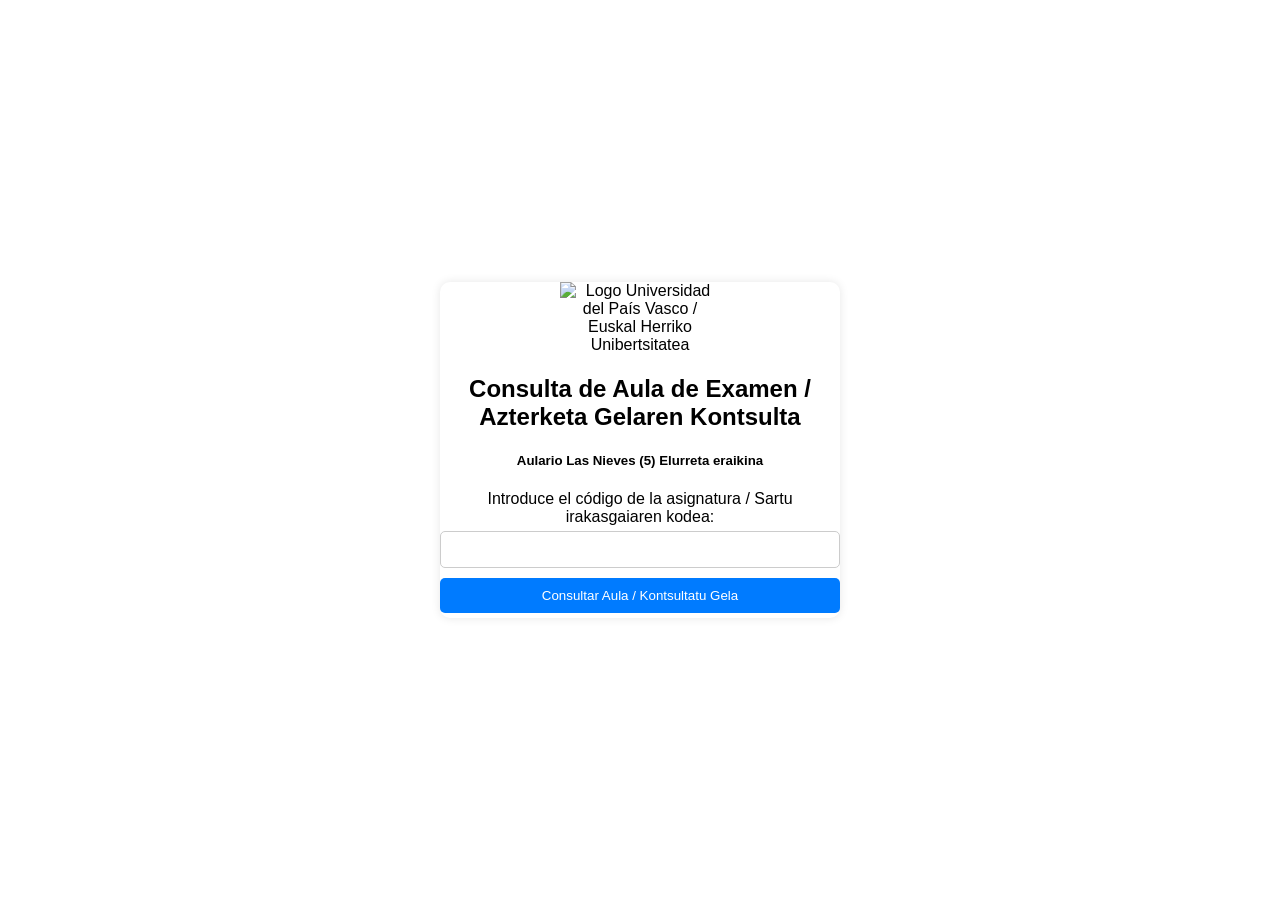
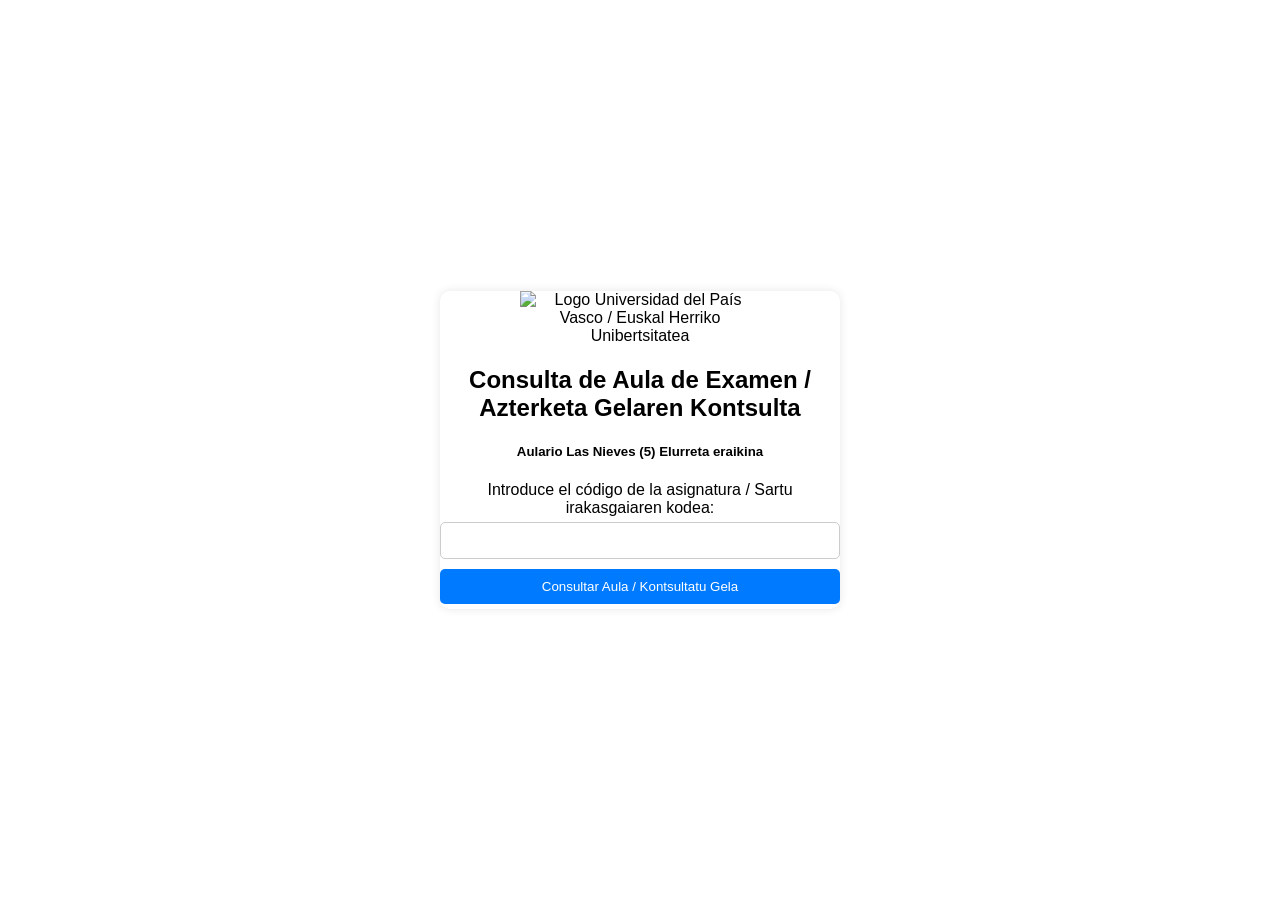

Update styles.css

--- a/EAU26/support/styles.css
+++ b/EAU26/support/styles.css
@@ -20,7 +20,7 @@ body {
 }
 
 .logo {
-    max-width: 40%;
+    max-width: 60%;
     height: auto;
     margin-bottom: 5px;
 }
